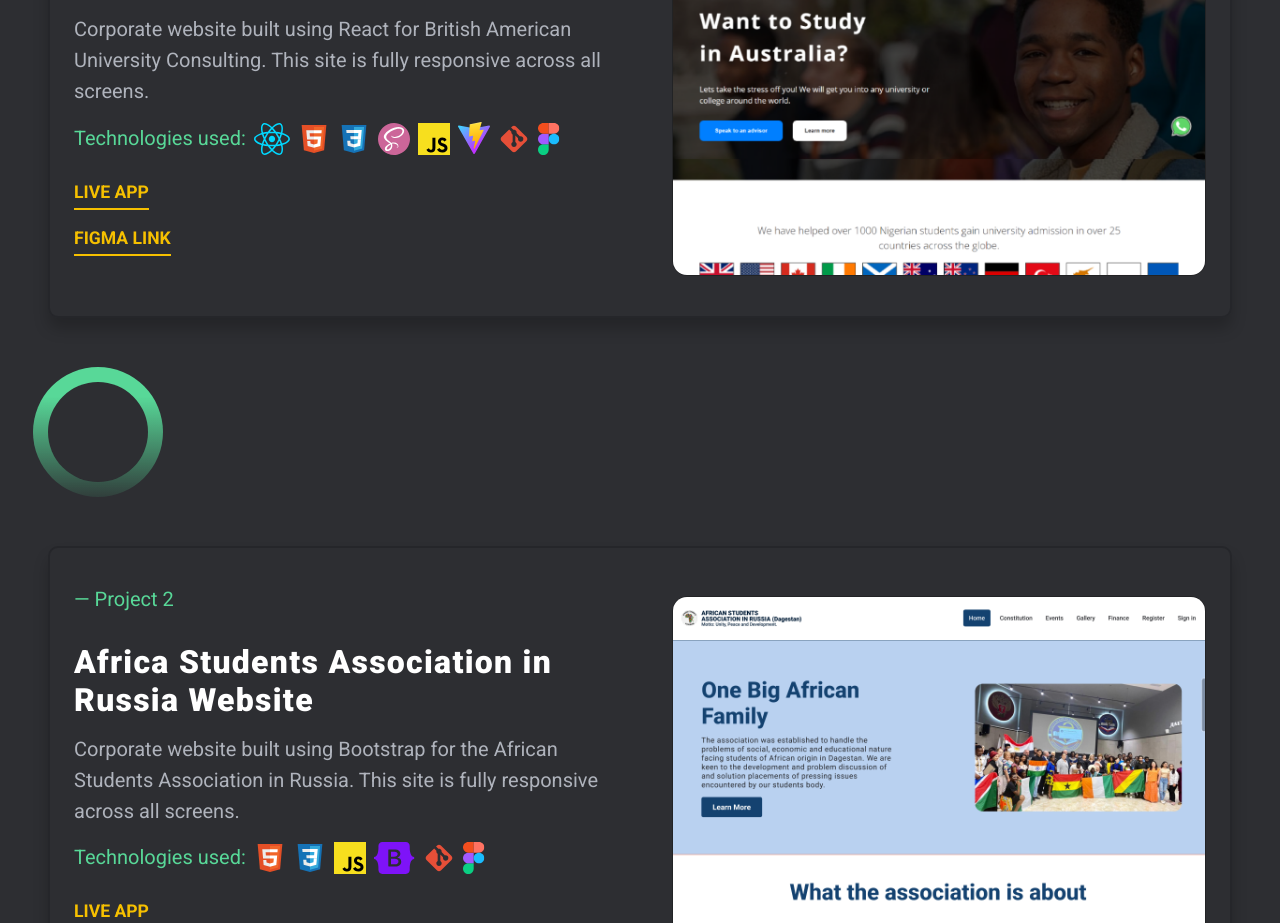
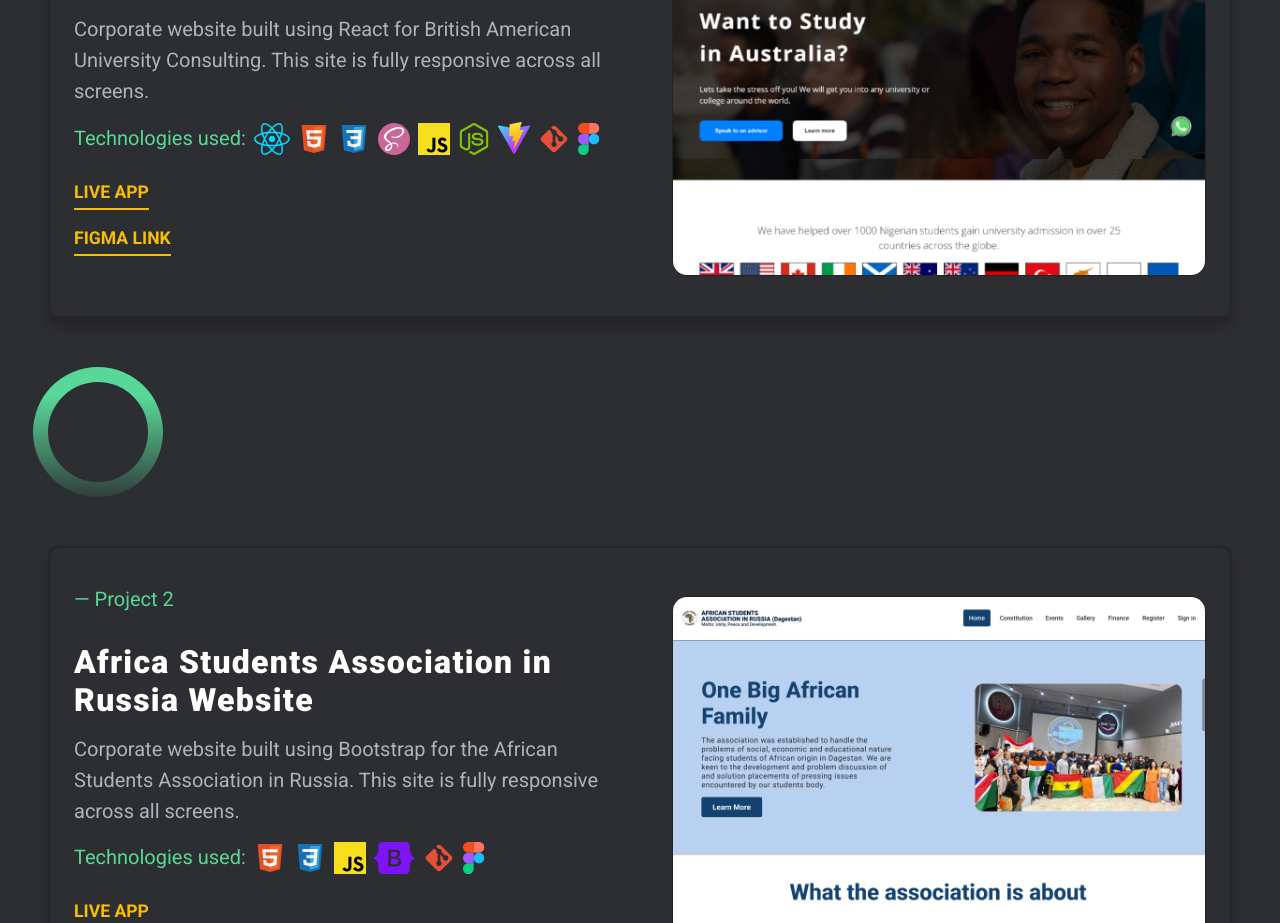
Before and after one commit to tersoo-ahire/Portfolio, a React (Vite) app in the folder project/: page / in a window 1280 px wide. Shown: the part 2929-3852 px from the top of the page. Built offline with nearby package versions, Linux system fonts and the light colour scheme.

Commit message:
updated projects and CV

```diff
--- a/project/src/data/project.js
+++ b/project/src/data/project.js
@@ -13,6 +13,7 @@
 import react from "../assets/react.svg";
 import vite from "../assets/vite.svg";
 import scss from "../assets/scss.svg";
+import nodejs from "../assets/nodejs.svg";
 
 export default [
     {
@@ -20,7 +21,7 @@
         project_name: "British AUC",
         project_description:
         `Corporate website built using React for British American University Consulting. This site is fully responsive across all screens.`,
-        technology: [react, html, css, scss, javascript, vite, git, figma],
+        technology: [react, html, css, scss, javascript, nodejs, vite, git, figma],
         display1: "display1",
         display2: "display2",
         live_link: "https://www.britishauc.com/",
```
